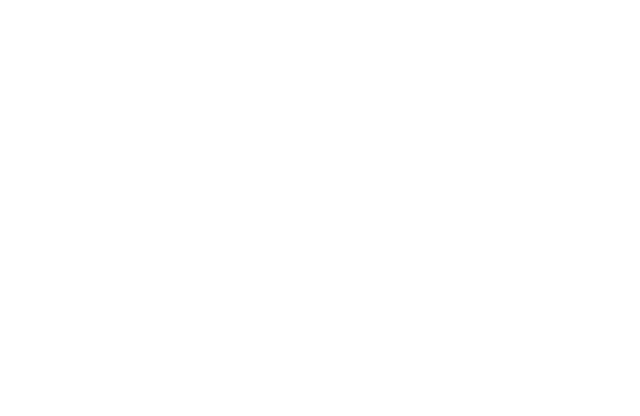
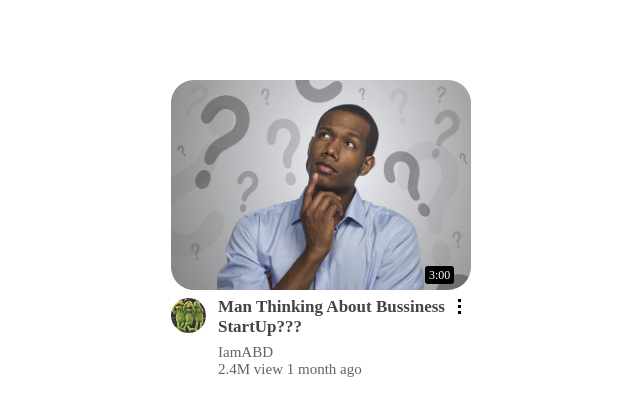
Before and after one commit to Shaikh-Ayan-Hussain/Youtube-Thumbnail.github.io, a plain HTML site: page index.html in a window 1280 px wide. Shown: the whole page, without its empty margins (319-959 px from the left). Drawn offline with Linux system fonts and the light colour scheme.

Commit message:
First Thumbnail Created

```diff
--- a/index.html
+++ b/index.html
@@ -7,6 +7,21 @@
     <link rel="stylesheet" href="style.css">
 </head>
 <body>
-
+    <div class="img1">
+        <img src="manthinking.jpg" alt="ManPic">
+        <span>3:00</span>
+        <div class="content">
+            <img src="see.jpg" alt="see">
+            <h3>Man Thinking About Bussiness StartUp???</h3>
+            <div class="line">
+            </div>
+                </div>
+                <div class="name">
+                 IamABD
+                 <div class="views">
+                 2.4M view 1 month ago
+                </div>
+                </div>
+            </div>
 </body>
 </html>
--- a/style.css
+++ b/style.css
@@ -0,0 +1,49 @@
+*{
+    margin: 0;
+    padding: 0;
+}
+.img1{
+    width: 300px;
+    height: 300px;
+    margin: auto;
+    margin-top: 80px;
+}
+.img1 img{
+    width: 300px;
+    height: auto;
+    border-radius: 23px;
+    margin-bottom: -11px;
+}
+.img1 span{
+    margin-left: -50px;
+     background-color: rgb(0, 0, 0);
+     color: white;
+     border-radius: 3px;
+     padding: 2px 4px;
+     font-size: 12px;
+    }
+.content img{
+    margin-top: 15px;
+    height:35px;
+    width:35px;
+    border-radius: 50%;
+}
+.content h3{
+    margin-left: 47px;
+    margin-top: -29px;
+    font-size: 17px;
+    /* font-weight: lighter; */
+    color: rgba(0, 0, 0, 0.733);
+}
+.line{
+    height: 15px;
+    border-radius: 4px solid black;
+   border-right-style: dotted;
+    margin-top: -38px;
+    margin-right: 10px;
+}
+.name{
+    margin: 30px 0 0 47px;
+    color: rgb(102, 98, 98);
+    font-size: 15px;
+}
```
